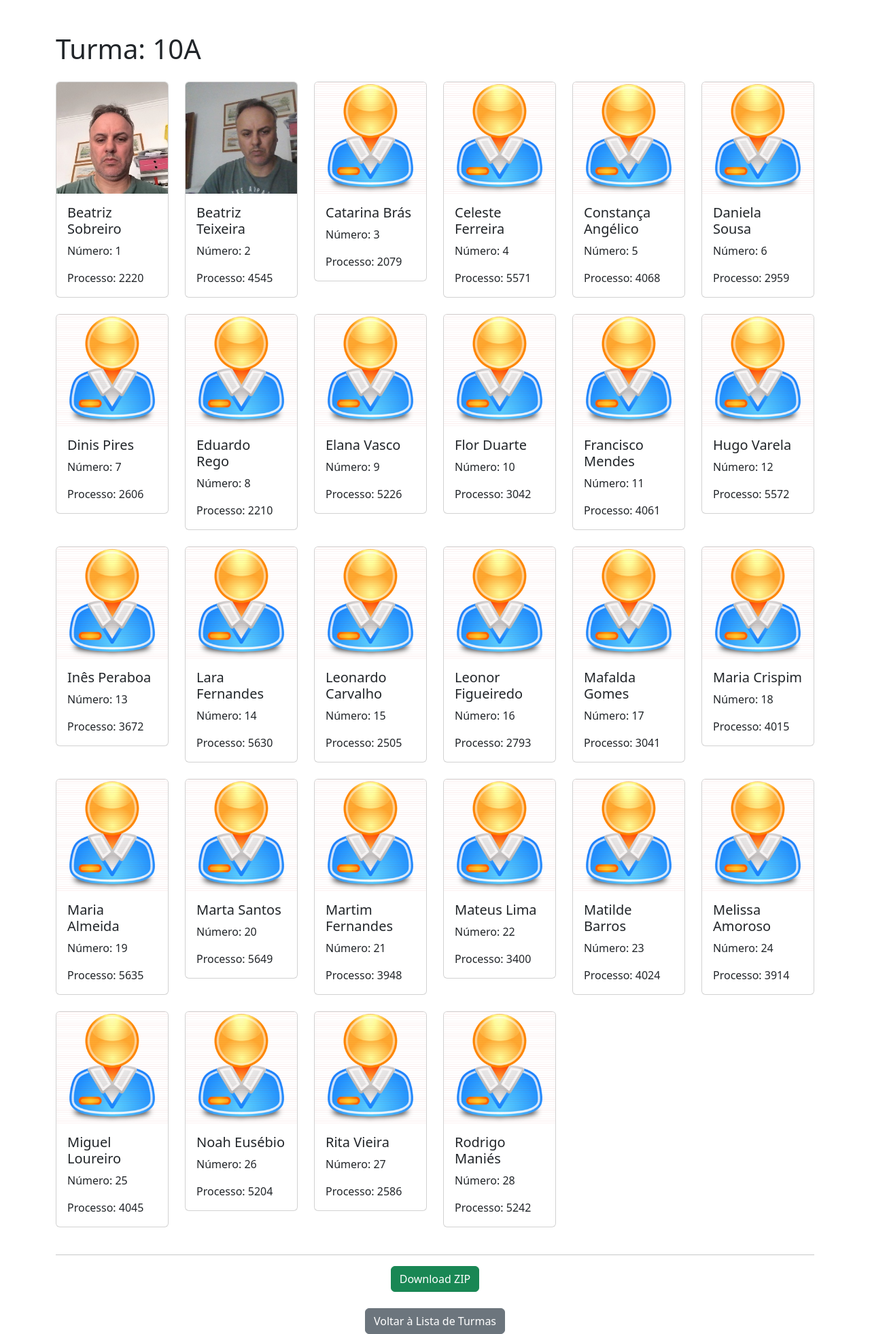
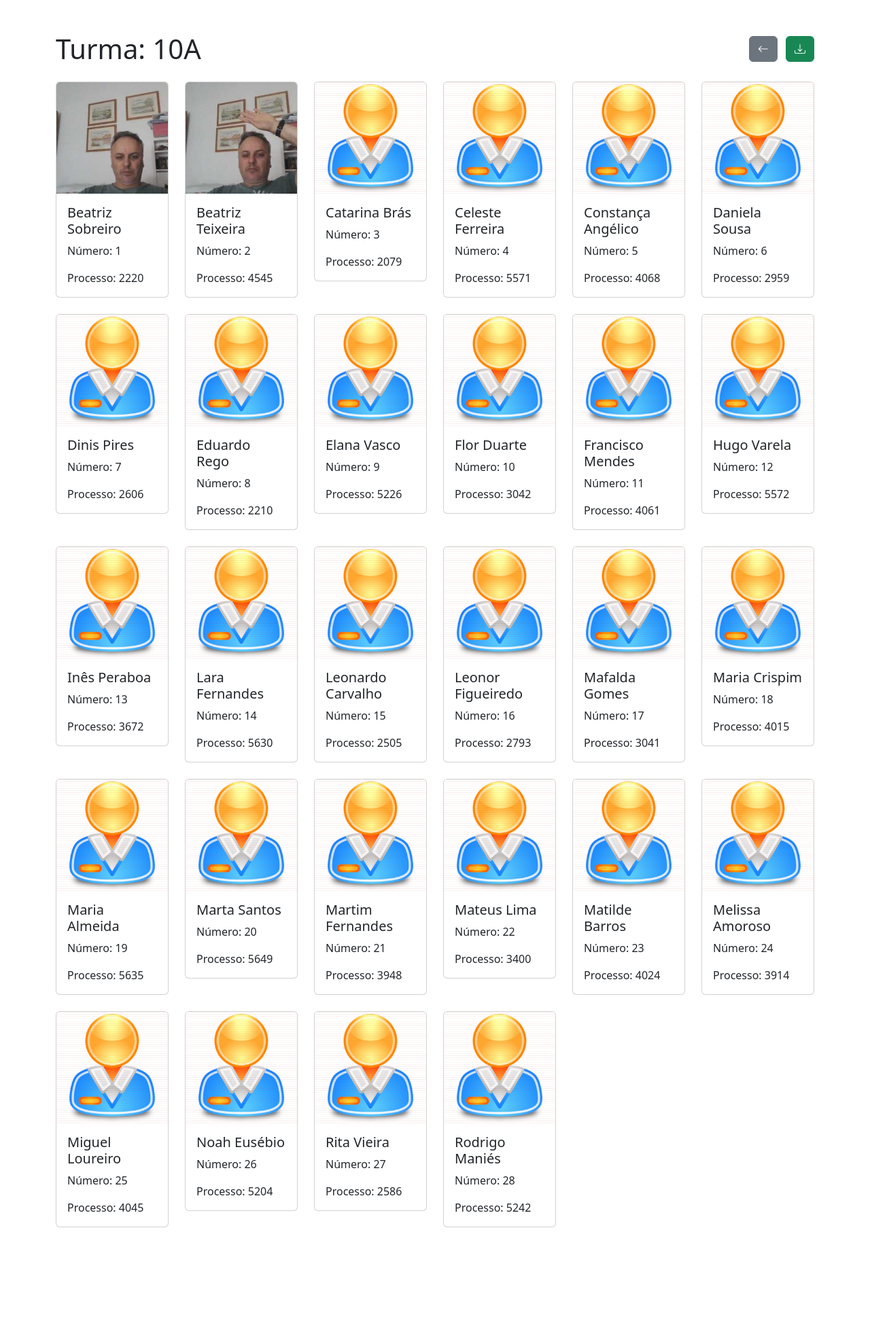
Before and after one commit to jpedrodias/Class-Photo-Booth, a Flask app: page /turma/10A in a window 1280 px wide. Shown: the whole page at 68% size. After the commit the page ends 1806 px from the top, so only its background shows below. Run offline with Flask 3, Linux system fonts and the light colour scheme; some libraries are stand-ins or nearby versions.

Commit message:
versão 2

```diff
--- a/app/app.py
+++ b/app/app.py
@@ -38,7 +38,7 @@ def no_cache(f):
 
 @app.route('/')
 def index():
-    return render_template('index.html')
+    return redirect(url_for('turmas'))
 
 @app.route('/preview')
 def preview():
@@ -80,13 +80,18 @@ def turma(nome):
 
 @app.route('/download/<turma>')
 def download_zip(turma):
-    zip_path = os.path.join(ZIPS_DIR, f'{turma}.zip')
-    with zipfile.ZipFile(zip_path, 'w') as zipf:
-        turma_dir = os.path.join(FOTOS_DIR, turma)
-        for root, dirs, files in os.walk(turma_dir):
-            for file in files:
-                zipf.write(os.path.join(root, file), arcname=file)
-    return send_file(zip_path, as_attachment=True)
+    turma_dir = os.path.join(FOTOS_DIR, turma)
+    files = [file for root, dirs, files in os.walk(turma_dir) for file in files]
+
+    if not files:
+        return "Nenhuma imagem disponível para download.", 400
+
+    memory_file = BytesIO()
+    with zipfile.ZipFile(memory_file, 'w') as zipf:
+        for file in files:
+            zipf.write(os.path.join(turma_dir, file), arcname=file)
+    memory_file.seek(0)
+    return send_file(memory_file, as_attachment=True, download_name=f'{turma}.zip')
 
 @app.route('/take_photo/<turma>/<processo>')
 def take_photo(turma, processo):
@@ -120,7 +125,8 @@ def upload_photo(turma, processo):
         start_y = (height - min_dim) // 2
         cropped_image = image[start_y:start_y + min_dim, start_x:start_x + min_dim]
         thumbnail = cv2.resize(cropped_image, (250, 250))
-        cv2.imwrite(thumb_path, thumbnail)
+        cv2.imwrite(photo_path, cv2.imdecode(cv2.imencode('.jpg', image, [cv2.IMWRITE_JPEG_QUALITY, 95])[1], cv2.IMREAD_COLOR))
+        cv2.imwrite(thumb_path, cv2.imdecode(cv2.imencode('.jpg', thumbnail, [cv2.IMWRITE_JPEG_QUALITY, 50])[1], cv2.IMREAD_COLOR))
 
     return "Foto enviada com sucesso.", 200
 
@@ -132,5 +138,9 @@ def get_thumbnail(turma, processo):
         return send_file(os.path.join(BASE_DIR, 'static', 'student_icon.jpg'))
     return send_file(thumb_path)
 
+@app.route('/settings')
+def settings():
+    return render_template('settings.html')
+
 if __name__ == '__main__':
     app.run(debug=True, host='0.0.0.0', port=5000)
--- a/app/templates/turma.html
+++ b/app/templates/turma.html
@@ -5,16 +5,27 @@
     <meta name="viewport" content="width=device-width, initial-scale=1.0">
     <title>Turma {{ turma }}</title>
     <link href="https://cdn.jsdelivr.net/npm/bootstrap@5.3.0/dist/css/bootstrap.min.css" rel="stylesheet">
+    <link rel="stylesheet" href="https://cdn.jsdelivr.net/npm/bootstrap-icons@1.5.0/font/bootstrap-icons.css">
 </head>
 <body>
     <div class="container mt-5">
-        <h1 class="mb-4">Turma: {{ turma }}</h1>
+        <div class="d-flex justify-content-between align-items-center mb-4">
+            <h1 class="mb-0">Turma: {{ turma }}</h1>
+            <div>
+                <a href="/turmas" class="btn btn-secondary me-2" title="Voltar">
+                    <i class="bi bi-arrow-left"></i>
+                </a>
+                <a href="/download/{{ turma }}" class="btn btn-success" title="Download ZIP">
+                    <i class="bi bi-download"></i>
+                </a>
+            </div>
+        </div>
         <div class="row">
             {% for aluno in alunos %}
             <div class="col-6 col-sm-4 col-md-2">
                 <div class="card mb-4">
                     <a href="/capture_photo/{{ turma }}/{{ aluno.processo }}">
-                        <img src="/thumbs/{{ turma }}/{{ aluno.processo }}.jpg?nocache={{ aluno.processo }}" class="card-img-top" alt="Foto de {{ aluno.nome }}" style="width: 100%; height: auto; max-width: 200px; max-height: 200px;">
+                        <img src="/thumbs/{{ turma }}/{{ aluno.processo }}.jpg" class="card-img-top" alt="Foto de {{ aluno.nome }}" style="width: 100%; height: auto; max-width: 200px; max-height: 200px;">
                     </a>
                     <div class="card-body">
                         <h5 class="card-title">{{ aluno.nome }}</h5>
@@ -25,13 +36,6 @@
             </div>
             {% endfor %}
         </div>
-        <hr>
-        <div class="text-center">
-            <a href="/download/{{ turma }}" class="btn btn-success">Download ZIP</a>
-        </div>
-        <div class="text-center mt-4">
-            <a href="/turmas" class="btn btn-secondary">Voltar à Lista de Turmas</a>
-        </div>
     </div>
 
     <script src="https://cdn.jsdelivr.net/npm/bootstrap@5.3.0/dist/js/bootstrap.bundle.min.js"></script>
```
Also changed, not shown: app/templates/home.html (added, +19 -0 lines), app/templates/settings.html (added, +33 -0 lines), app/templates/turmas.html (+7 -1 lines), app/fotos/10A/2220.jpg, app/fotos/10A/4545.jpg, app/fotos/10B/2961.jpg (deleted), app/fotos/10B/4031.jpg (deleted), app/fotos/10B/4075.jpg (deleted), app/fotos/10B/4631.jpg (deleted), app/thumbs/10A/2220.jpg, app/thumbs/10A/4545.jpg, app/thumbs/10B/2961.jpg (deleted), app/thumbs/10B/4031.jpg (deleted), app/thumbs/10B/4075.jpg (deleted), 1 more files, 1 other file.
